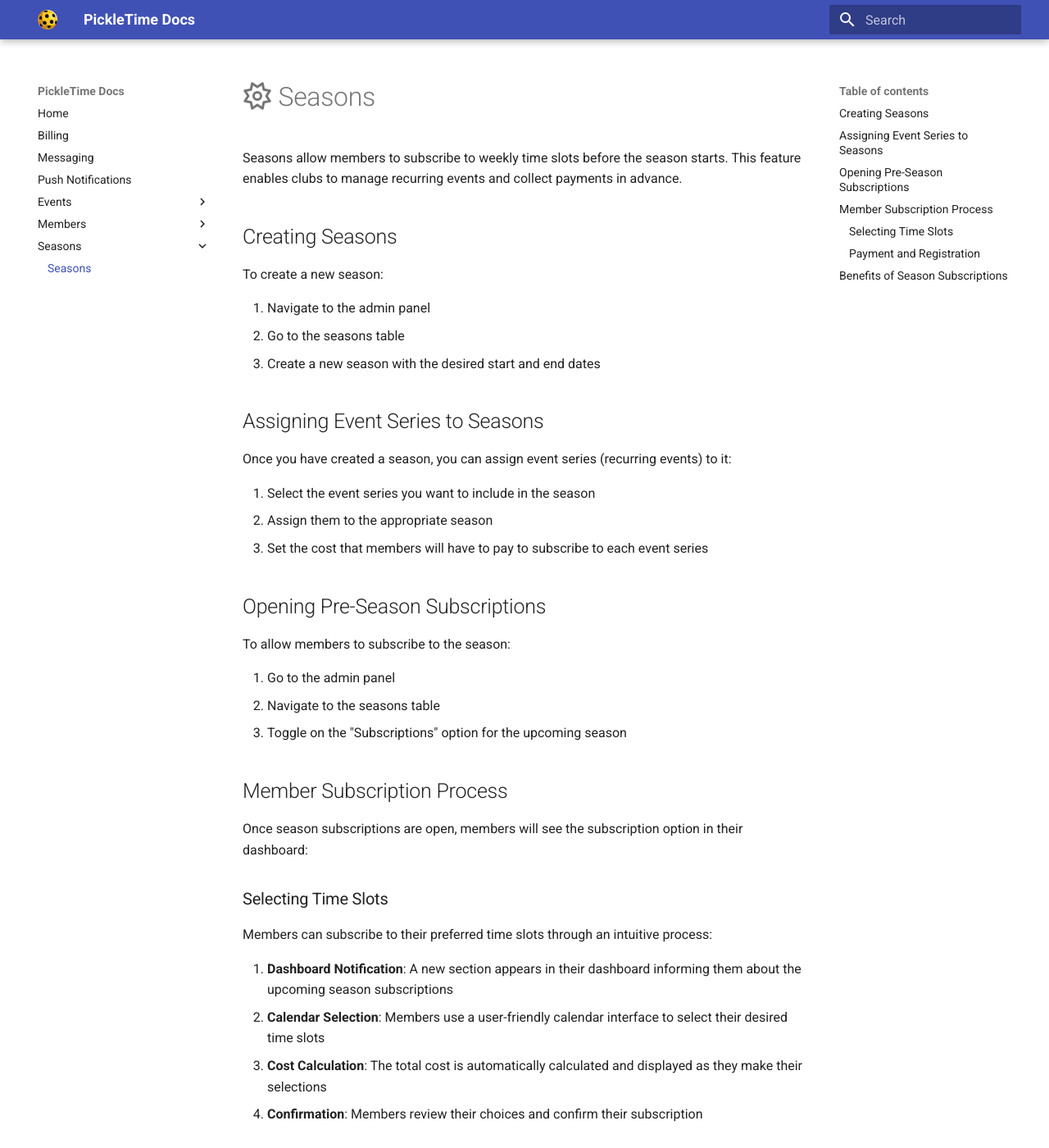
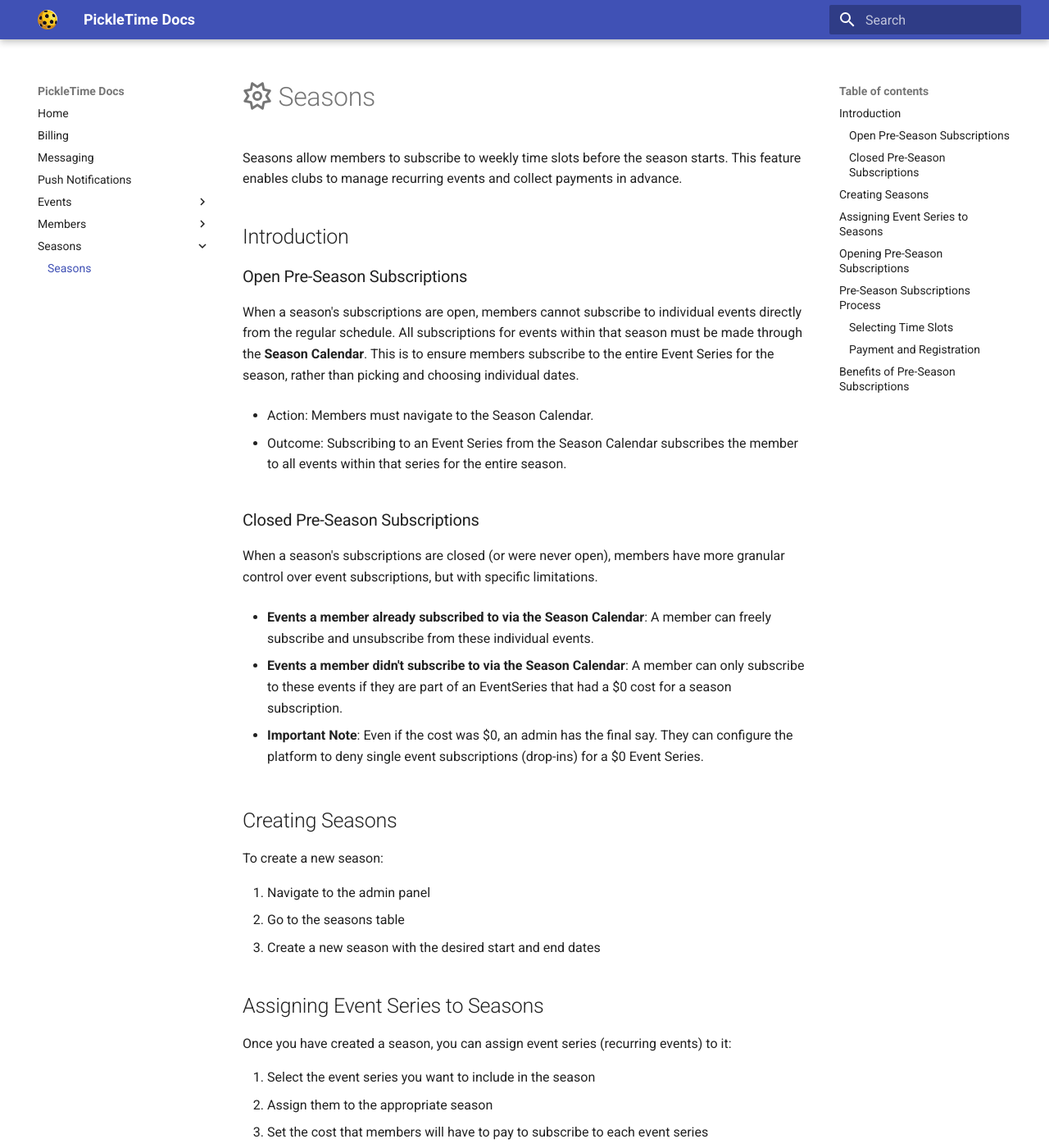
Before and after one commit to jorioux/docs, an MkDocs documentation site: the page built from docs/seasons/index.md, in a window 1280 px wide and 1400 px high. Shown: the whole window at 82% size. Built offline with MkDocs 1.6.1 and Material for MkDocs 9.7.7, drawn with Linux system fonts in a browser that asks for light colours; some of the changed text lies outside the part shown.

Commit message:
Update index.md

```diff
--- a/docs/seasons/index.md
+++ b/docs/seasons/index.md
@@ -1,6 +1,26 @@
 # :fontawesome-regular-sun: Seasons
 
 Seasons allow members to subscribe to weekly time slots before the season starts. This feature enables clubs to manage recurring events and collect payments in advance.
+
+## Introduction
+
+### Open Pre-Season Subscriptions
+
+When a season's subscriptions are open, members cannot subscribe to individual events directly from the regular schedule. All subscriptions for events within that season must be made through the **Season Calendar**. This is to ensure members subscribe to the entire Event Series for the season, rather than picking and choosing individual dates.
+
+ * Action: Members must navigate to the Season Calendar.
+
+ * Outcome: Subscribing to an Event Series from the Season Calendar subscribes the member to all events within that series for the entire season.
+
+### Closed Pre-Season Subscriptions
+
+When a season's subscriptions are closed (or were never open), members have more granular control over event subscriptions, but with specific limitations.
+
+ * **Events a member already subscribed to via the Season Calendar**: A member can freely subscribe and unsubscribe from these individual events.
+
+ * **Events a member didn't subscribe to via the Season Calendar**: A member can only subscribe to these events if they are part of an EventSeries that had a $0 cost for a season subscription.
+
+* **Important Note**: Even if the cost was $0, an admin has the final say. They can configure the platform to deny single event subscriptions (drop-ins) for a $0 Event Series.
 
 ## Creating Seasons
 
@@ -26,15 +46,15 @@ To allow members to subscribe to the season:
 2. Navigate to the seasons table
 3. Toggle on the "Subscriptions" option for the upcoming season
 
-## Member Subscription Process
+## Pre-Season Subscriptions Process
 
-Once season subscriptions are open, members will see the subscription option in their dashboard:
+Once pre-season subscriptions are open, members will see a new section in their dashboard.
 
 ### Selecting Time Slots
 
 Members can subscribe to their preferred time slots through an intuitive process:
 
-1. **Dashboard Notification**: A new section appears in their dashboard informing them about the upcoming season subscriptions
+1. **Dashboard Notification**: A new section appears in their dashboard informing them about the pre-season subscriptions
 2. **Calendar Selection**: Members use a user-friendly calendar interface to select their desired time slots
 3. **Cost Calculation**: The total cost is automatically calculated and displayed as they make their selections
 4. **Confirmation**: Members review their choices and confirm their subscription
@@ -47,9 +67,8 @@ After confirming their subscription:
 - **Event Registration**: Members are automatically subscribed to all selected events for the entire season
 - **Confirmation**: They receive confirmation of their season subscription
 
-## Benefits of Season Subscriptions
+## Benefits of Pre-Season Subscriptions
 
-- **Advance Planning**: Members can secure their preferred time slots ahead of time
+- **Advance Planning**: Members can secure their preferred weekly time slots ahead of time
 - **Simplified Payments**: One payment covers the entire season
 - **Guaranteed Spots**: Subscribed members have priority access to their selected time slots
-- **Administrative Efficiency**: Reduces the need for individual event registrations throughout the season
```
